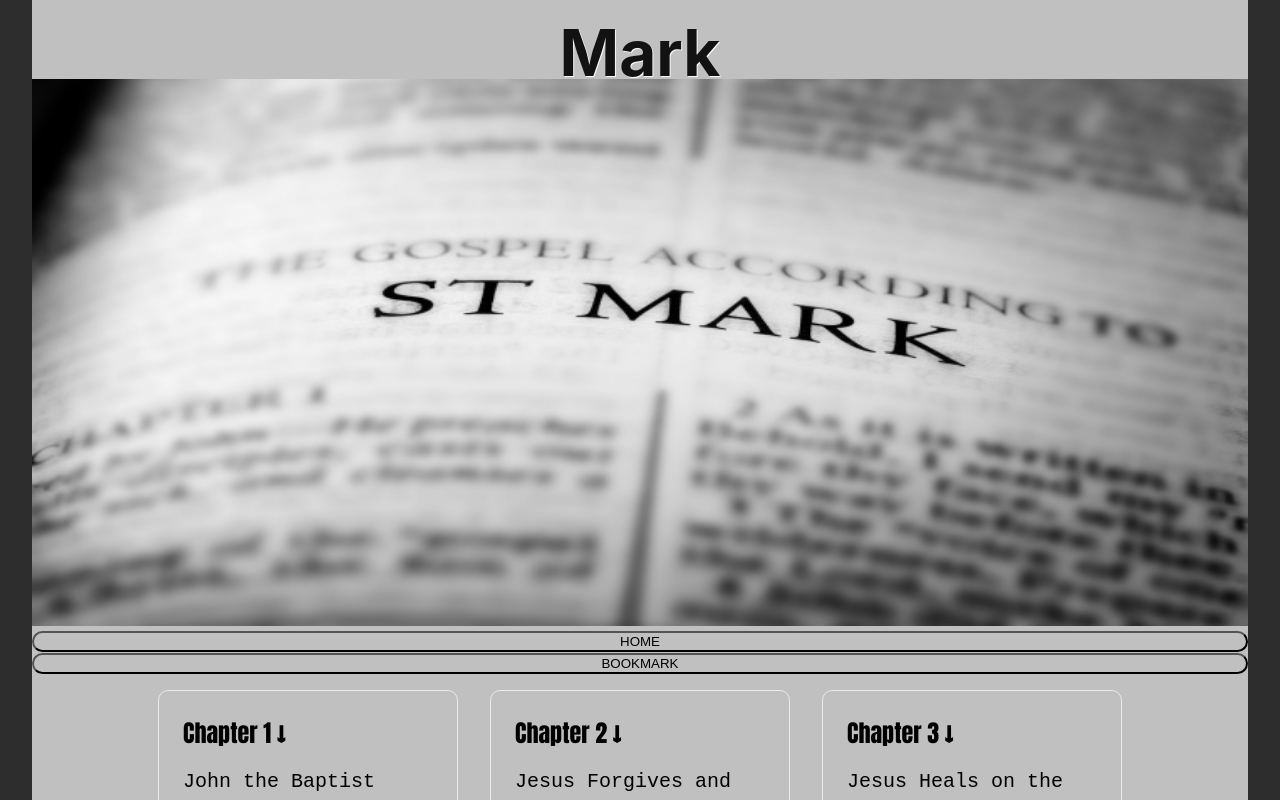
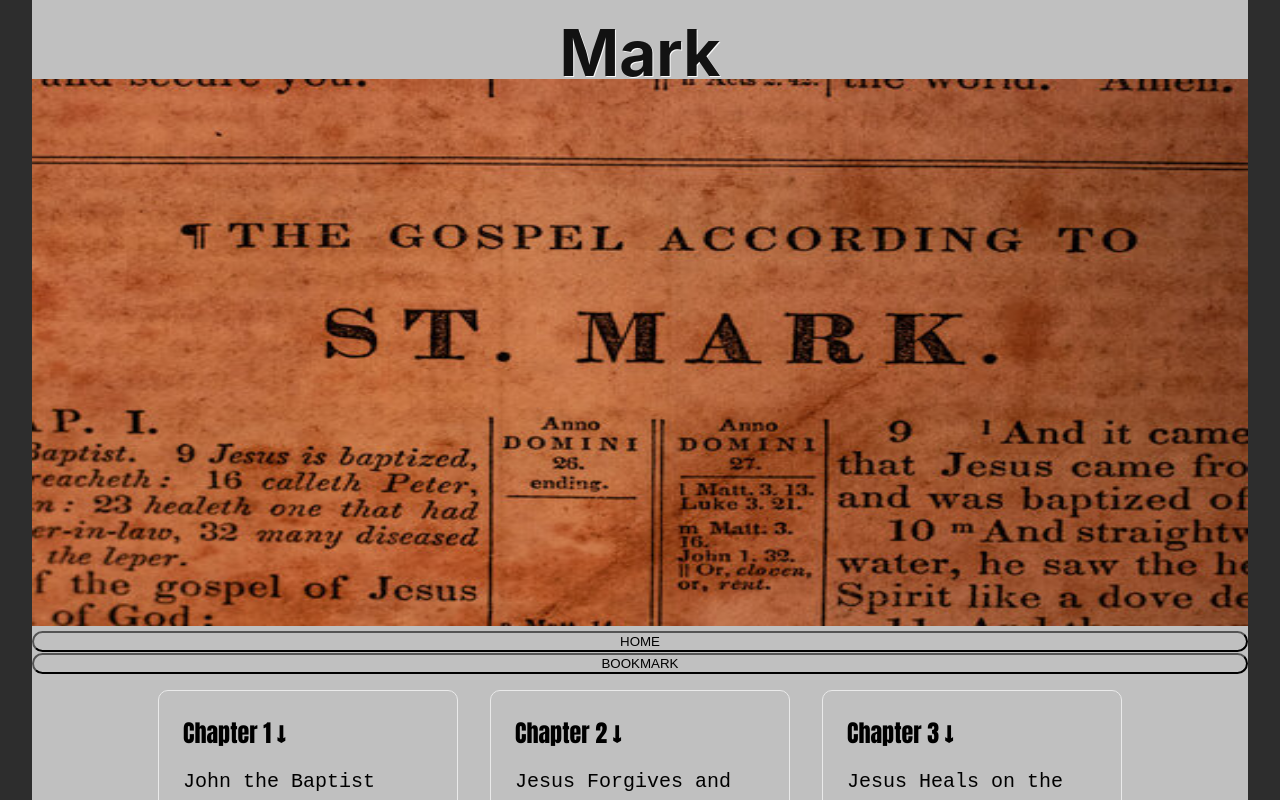
Before and after one commit to jnutt367/mark, a Next.js app: page / in a window 1280 px wide. Shown: the top 800 px of the page. Built offline with nearby package versions, Linux system fonts and the light colour scheme.

Commit message:
Update index.js
mark.jpg

```diff
--- a/pages/index.js
+++ b/pages/index.js
@@ -21,7 +21,7 @@ export default function Home() {
         </h1>
       <div className={styles.hero}>
        <Image
-                                src="/gospel-of-saint-mark.jpeg"
+                                src="/mark.jpg"
                                 alt="Jesus"
                                 height={900}
                                 width={2000}
```
